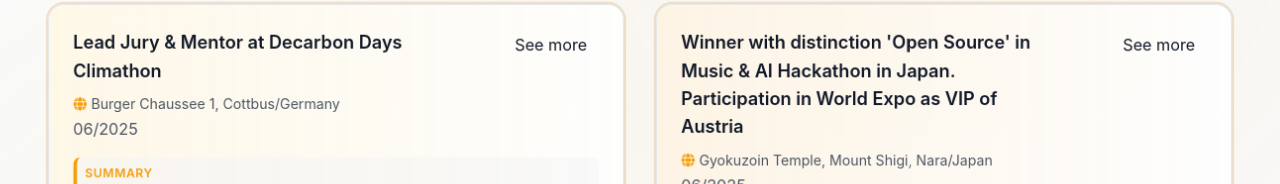
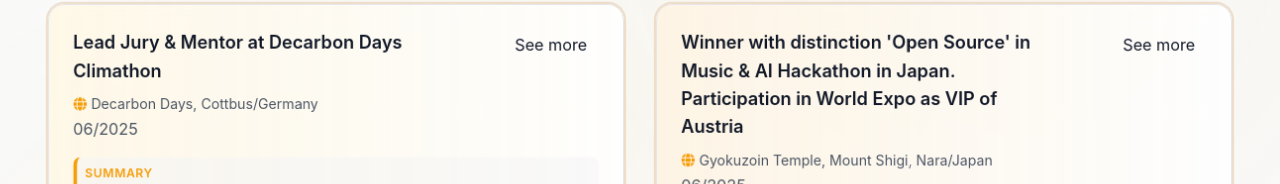
Before and after one commit to batikanor/batikanor.github.io, a Next.js app: page /projects in a window 1280 px wide. Shown: the part 230-414 px from the top of the page. Built offline with nearby package versions, Linux system fonts and the light colour scheme.

Commit message:
Minor fix

```diff
--- a/src/data/contestsAndActivities.js
+++ b/src/data/contestsAndActivities.js
@@ -5,7 +5,7 @@ export const contestsAndActivities = [
     highlighted: true,
     title: "Lead Jury & Mentor at Decarbon Days Climathon",
     mapData: {
-      venue: "Burger Chaussee 1",
+      venue: "Decarbon Days",
       city: "Cottbus",
       country: "Germany",
       coordinates: { lat: 51.7734, lng: 14.3315 },
```
